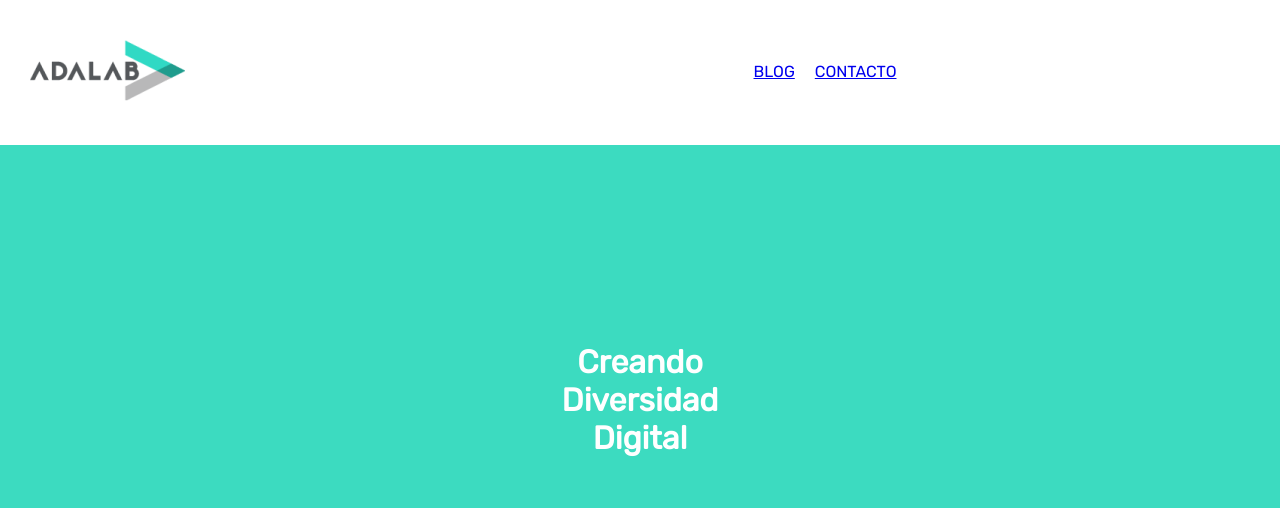
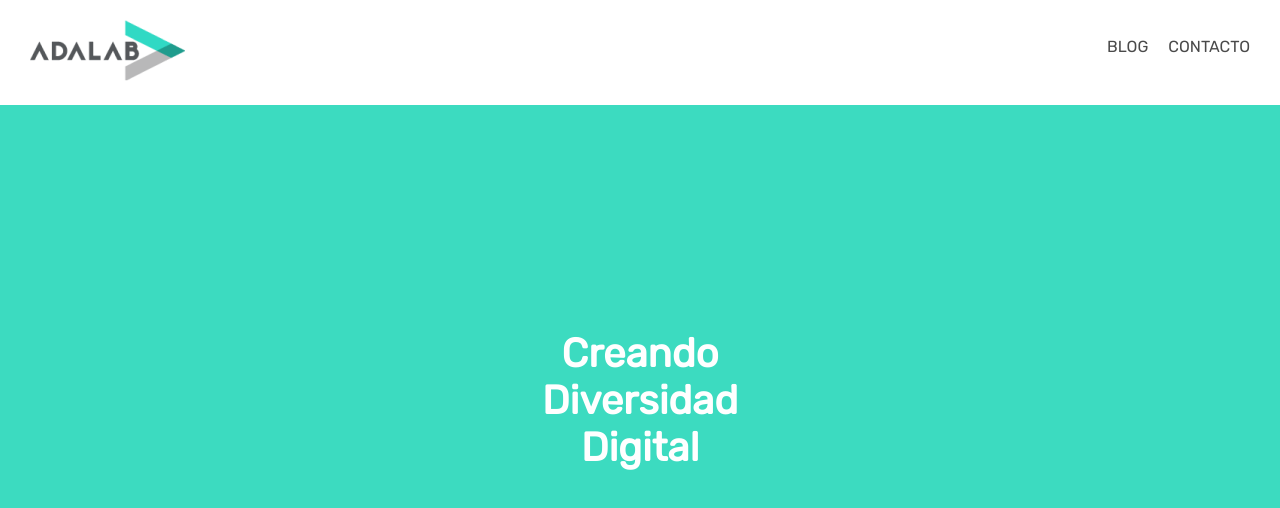
Before and after one commit to Adalab/evaluacion-intermedia-modulo-1-Crismmgg, a plain HTML site: page index.html in a window 1280 px wide. Drawn offline with Linux system fonts and the light colour scheme.

Commit message:
apply improvements

```diff
--- a/index.html
+++ b/index.html
@@ -1,28 +1,49 @@
 <!DOCTYPE html>
 <html lang="en">
+  <head>
+    <meta charset="UTF-8" />
+    <meta name="viewport" content="width=device-width, initial-scale=1.0" />
+    <meta http-equiv="X-UA-Compatible" content="ie=edge" />
+    <link
+      href="https://fonts.googleapis.com/css?family=Rubik"
+      rel="stylesheet"
+    />
+    <link rel="stylesheet" href="./styles/main.css" />
 
-<head>
-    <meta charset="UTF-8">
-    <meta name="viewport" content="width=device-width, initial-scale=1.0">
-    <meta http-equiv="X-UA-Compatible" content="ie=edge">
-    <link rel="stylesheet" href="./styles/main.css">
-    <link href="https://fonts.googleapis.com/css?family=Rubik" rel="stylesheet" />
     <title>Evaluación intermedia</title>
   </head>
 
   <body class="body">
     <header class="header">
       <div class="header__container">
-            <a href="https://adalab.es/" target="_blank"><img class="header__logo" src="./images/adalab-logo-155x61.png"
-                    alt="logo Adablab"> </a>
+        <a href="https://adalab.es/" target="_blank">
+          <img
+            class="header__logo"
+            src="./images/adalab-logo-155x61.png"
+            alt="logo Adablab"
+            title="Logo Adalab"
+          />
+        </a>
         <nav class="header__nav">
           <ul class="header__nav__list">
-                    <a href="https://es.wikipedia.org/wiki/Blog" target="_blank">
-                        <li class="list__item__1">BLOG</li>
-                    </a>
-                    <a href="https://www.vistoenlasredes.com/" target="_blank">
-                        <li class="list__item__2">CONTACTO</li>
-                    </a>
+            <li class="list list__item__1">
+              <a
+                class="link"
+                href="https://es.wikipedia.org/wiki/Blog"
+                title="Enlace al blog"
+                target="_blank"
+                >Blog</a
+              >
+            </li>
+            <li class="list list__item__2">
+              <a
+                class="link"
+                href="https://www.vistoenlasredes.com/"
+                title="Enlace a contacto"
+                target="_blank"
+                >Contacto</a
+              >
+            </li>
           </ul>
         </nav>
       </div>
@@ -30,10 +51,9 @@
     <main class="main">
       <h1 class="main__title">
         <span class="text">Creando</span>
-            <span class="text">Diversidad</span>
-            <span class="text">Digital</span>
+        <span class="text">diversidad</span>
+        <span class="text">digital</span>
       </h1>
     </main>
   </body>
-
 </html>
--- a/styles/main.css
+++ b/styles/main.css
@@ -1,12 +1,13 @@
 * {
   box-sizing: border-box;
   list-style: none;
-    font-family: 'Rubik';
 }
 .body {
   margin: 0px;
+  font-family: "Rubik", sans-serif;
 }
-/* header */
+
+/* HEADER */
 
 .header__container {
   background: white;
@@ -18,17 +19,8 @@
   align-items: center;
 }
 .header__logo {
-     padding: 10px 0px;
+  padding-top: 10px;
 }
-/*
- .header__nav {
-     border: greenyellow solid 2px;
-     background: grey;
-     width: 100%;
-     display: flex;
-     flex-direction: row;
-     /* justify-content: center;
-     align-items: center; */
 .header__nav__list {
   display: flex;
   flex-direction: row;
@@ -38,43 +30,53 @@
   padding: 10px 0px 13px 0px;
   margin: 0;
 }
- .list__item {
-     border: black solid 2px;
-     display: flex;
-     flex-direction: row;
-     align-items: center;
+.list {
+  text-transform: uppercase;
 }
- .list__item__1 {
-     padding: 0 10px 0 0;
- }
- .list__item__2 {
-     padding: 0 0 0 10px;
+.link {
+  text-decoration: none;
+  color: #4a4a4a;
+  padding: 10px 10px 13px 10px;
 }
 
- @media all and (min-width: 768px) {
-     .header__container {
-         display: flex;
-         flex-direction: row;
-         justify-content: space-between;
-         align-items: center;
-         padding: 30px;
-     }
- }
+/* MAIN */
 
- /* main */
 .main {
-     background: #3CDBC0;
-     font-family: sans-serif;
-     color: #FFFFFF;
+  background: #3cdbc0;
+  color: #ffffff;
   height: 100vh;
+  min-height: 350px;
   display: flex;
   justify-content: center;
   align-items: center;
 }
 .main__title {
+  font-size: 30px;
   display: flex;
   flex-direction: column;
   align-items: center;
   justify-content: center;
+  text-transform: capitalize;
+}
 
+/* RESPONSIVE  */
+
+@media all and (min-width: 768px) {
+  .header__container {
+    flex-direction: row;
+    justify-content: space-between;
+    padding: 10px 20px 20px 30px;
   }
+  .header__nav__list {
+    display: flex;
+    flex-direction: row;
+    width: 100%;
+    justify-content: flex-end;
+    align-items: center;
+    padding: 10px 0px 13px 0px;
+    margin: 0;
+  }
+  .main__title {
+    font-size: 40px;
+  }
+}
```
Also changed, not shown: 2 other files. Lines whose indentation alone changed are shown as unchanged.
